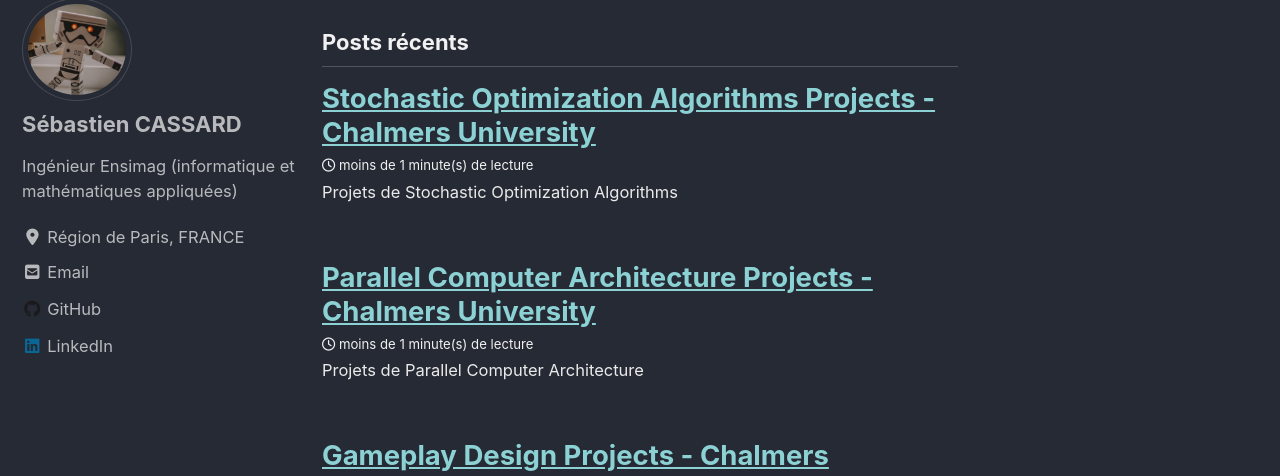
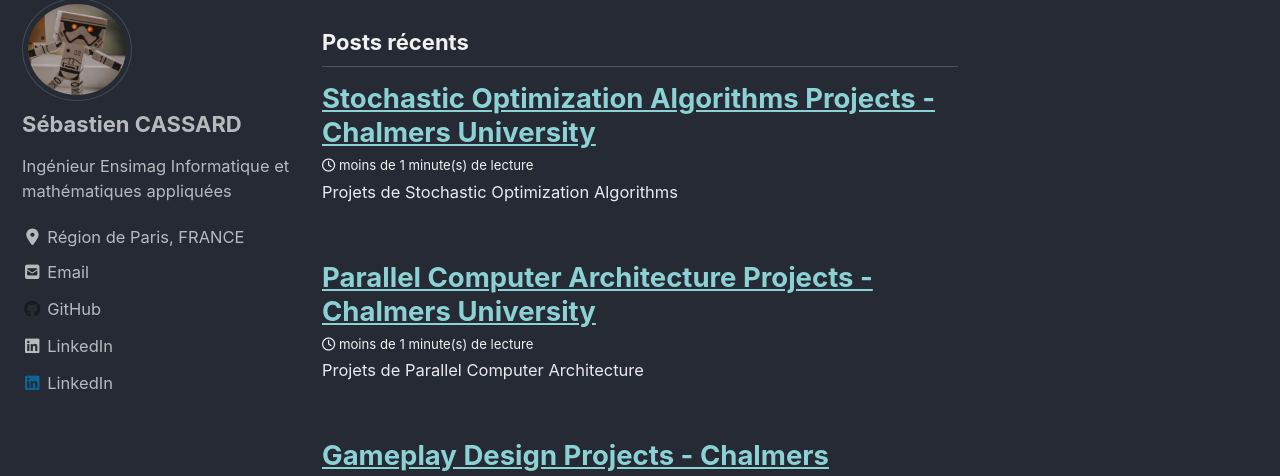
Before and after one commit to Cassards/cassards.github.io, a Jekyll site: the page built from index.html, in a window 1280 px wide. Shown: the part 113-589 px from the top of the page. Built offline with Jekyll 4.4.1, drawn with Linux system fonts in a browser that asks for light colours; cached includes are drawn as plain includes; nearby versions of some CDN libraries; the list of posts is cut into pages by our own code; some of the changed lines change nothing that is shown.

Commit message:
Small changes on perso infos

```diff
--- a/_config.yml
+++ b/_config.yml
@@ -109,7 +109,7 @@
 author:
   name             : "Sébastien CASSARD"
   avatar           : "images/bio-pic-2.jpg"
-  bio              : "Ingénieur Ensimag (informatique et mathématiques appliquées)"
+  bio              : "Ingénieur Ensimag \nInformatique et mathématiques appliquées"
   location         : "Région de Paris, FRANCE"
   linkedin         : "sebastien-cassard"
   email            :
@@ -117,6 +117,13 @@
     - label: "Email"
       icon: "fas fa-fw fa-envelope-square"
       url: mailto:sebastien@cassard.fr
+    - label: "GitHub"
+      icon: "fab fa-fw fa-github"
+      url: "https://github.com/Cassards"
+    - label: "LinkedIn"
+      icon: "fa fa-fw fa-linkedin-square"
+      url: "https://www.linkedin.com/in/sebastien-cassard/"
+
     - label: "Website"
       icon: "fas fa-fw fa-link"
       # url: "https://your-website.com"
@@ -126,26 +133,27 @@
     - label: "Facebook"
       icon: "fab fa-fw fa-facebook-square"
       # url: "https://facebook.com/"
-    - label: "GitHub"
-      icon: "fab fa-fw fa-github"
-      url: "https://github.com/Cassards"
     - label: "Instagram"
       icon: "fab fa-fw fa-instagram"
 
-      # url: "https://instagram.com/"
 
 # Site Footer
 footer:
   links:
+    - label: "GitHub"
+      icon: "fab fa-fw fa-github"
+      url: "https://github.com/Cassards"
+
+    - label: "LinkedIn"
+      icon: "fa fa-fw fa-linkedin-square"
+      url: "https://www.linkedin.com/in/sebastien-cassard/"
+
     - label: "Twitter"
       icon: "fab fa-fw fa-twitter-square"
       # url:
     - label: "Facebook"
       icon: "fab fa-fw fa-facebook-square"
       # url:
-    - label: "GitHub"
-      icon: "fab fa-fw fa-github"
-      url: "https://github.com/Cassards"
     - label: "GitLab"
       icon: "fab fa-fw fa-gitlab"
       # url:
@@ -155,10 +163,6 @@
     - label: "Instagram"
       icon: "fab fa-fw fa-instagram"
       # url:
-    - label: "LinkedIn"
-      icon: "fa fa-fw fa-linkedin-square"
-      url: "https://www.linkedin.com/in/sebastien-cassard/"
-
 
 # Reading Files
 include:
```
